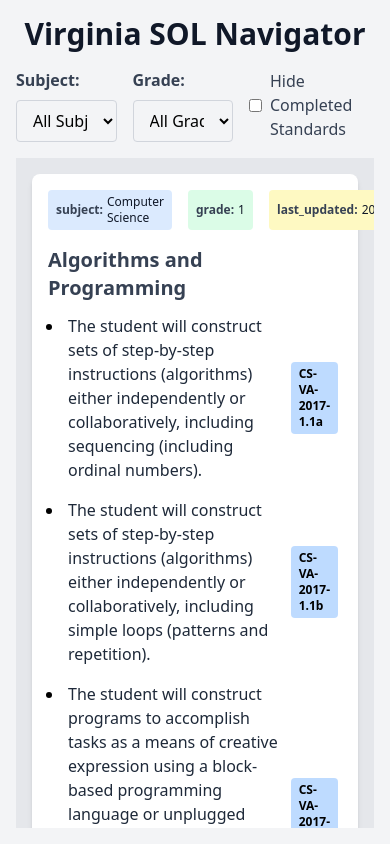
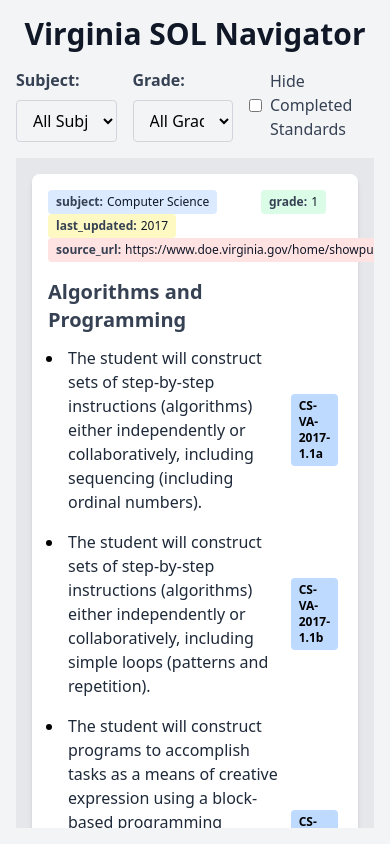
Before and after one commit to clates/v-sol-explorer, a React (Vite) app: page / in a window 390 px wide. Built offline with nearby package versions, Linux system fonts and the light colour scheme.

Commit message:
a little more mobile friendly?

```diff
--- a/src/GeminiStandard.tsx
+++ b/src/GeminiStandard.tsx
@@ -48,14 +48,14 @@ const SubjectStandardDisplay: React.FC<{
       id={subjectStandard.id}
       className="subject-standard-card p-4 bg-white rounded-lg shadow-md mb-4"
     >
-      <div className="metadata flex space-x-4 mb-4">
+    <div className="metadata flex flex-wrap justify-between space-x-4 mb-4">
         {metadataLabels.map(({ key, color }) => (
           <div
             key={key}
             className={`flex items-center px-2 py-1 rounded ${color}`}
           >
             <span className="text-xs font-semibold text-gray-700">{key}:</span>
-            <span className="ml-1 text-xs text-gray-900">
+            <span className="ml-1 text-xs overflow-ellipsis text-gray-900">
               {subjectStandard[key] as string}
             </span>
           </div>
```
